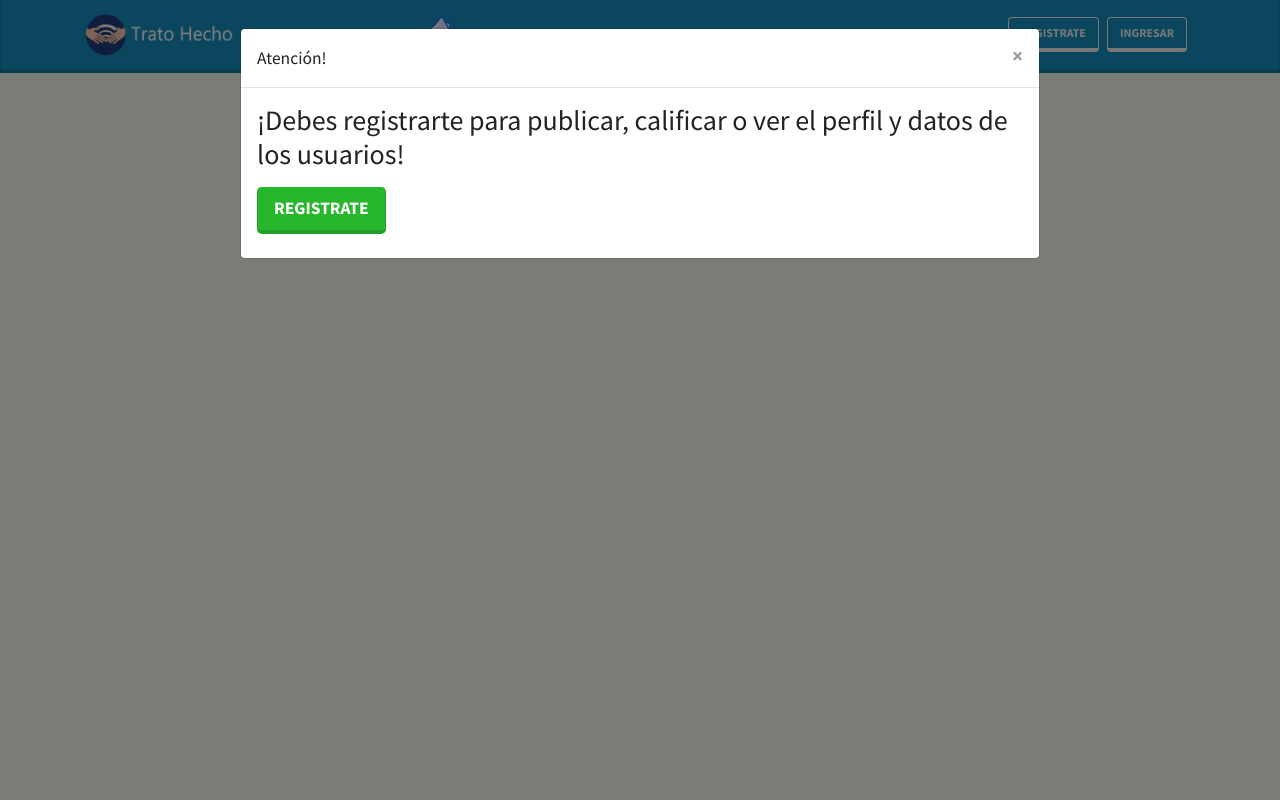
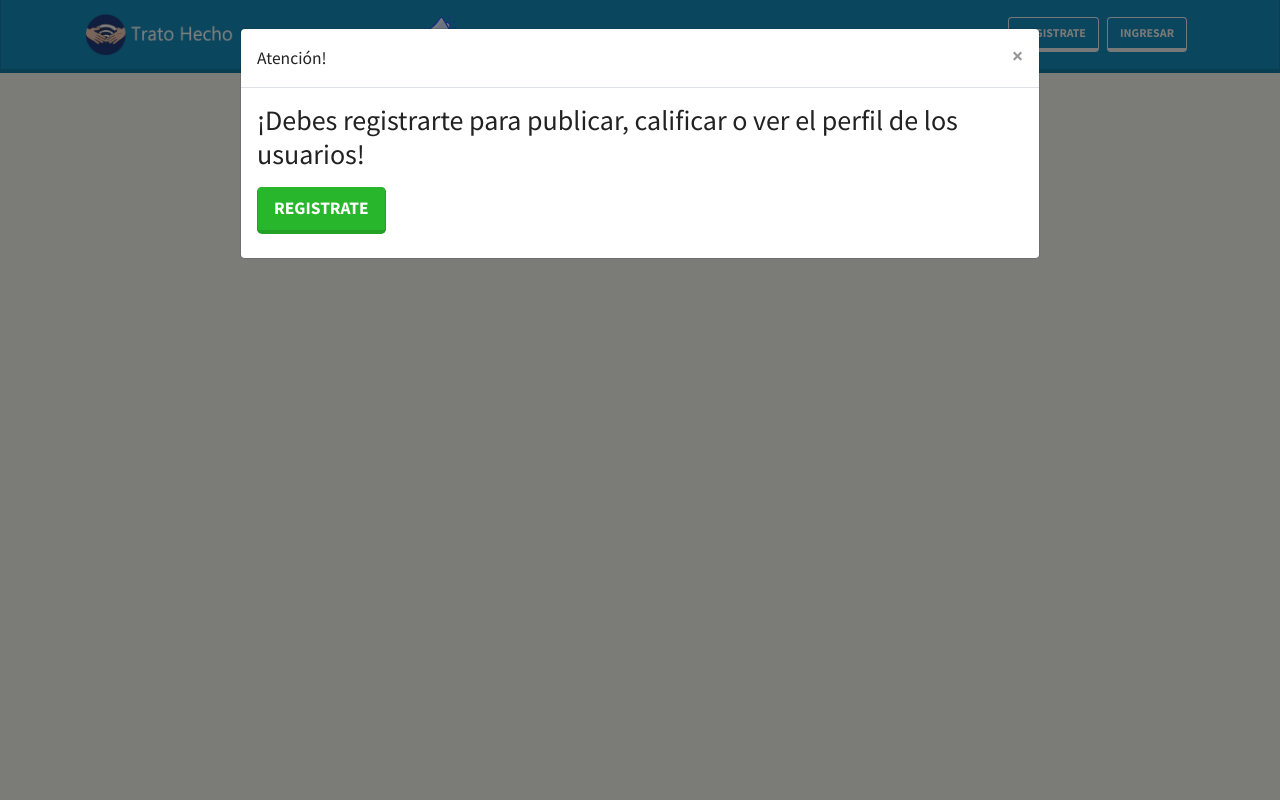
Before and after one commit to tapiaw38/bolsadeempleo, a Django app: page /user/reset/1/1/ in a window 1280 px wide, after a click on "Publicar". Run offline with Django 3.2, Linux system fonts and the light colour scheme; some libraries are stand-ins or nearby versions.

Commit message:
liberar-inicio-3

```diff
--- a/templates/service/modal_registration.html
+++ b/templates/service/modal_registration.html
@@ -9,7 +9,7 @@
           </button>
         </div>
         <div class="modal-body">
-            <h2>¡Debes registrarte para publicar, calificar o ver el perfil y datos de los usuarios!</h2>
+            <h2>¡Debes registrarte para publicar, calificar o ver el perfil de los usuarios!</h2>
           <form class="pt-2 pb-2">
             <a href="{%url 'sign_up'%}" class="btn btn-lg btn-success">Registrate</a>
           </form>
```
